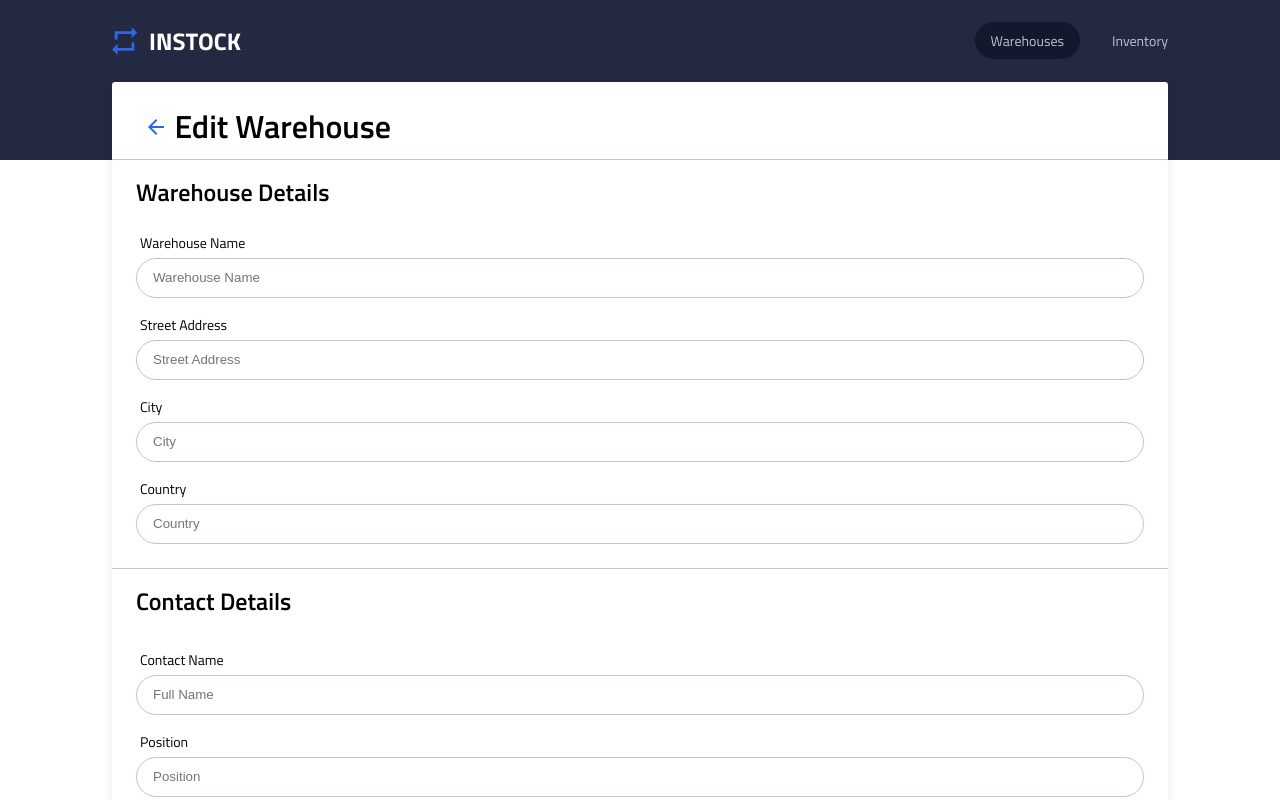
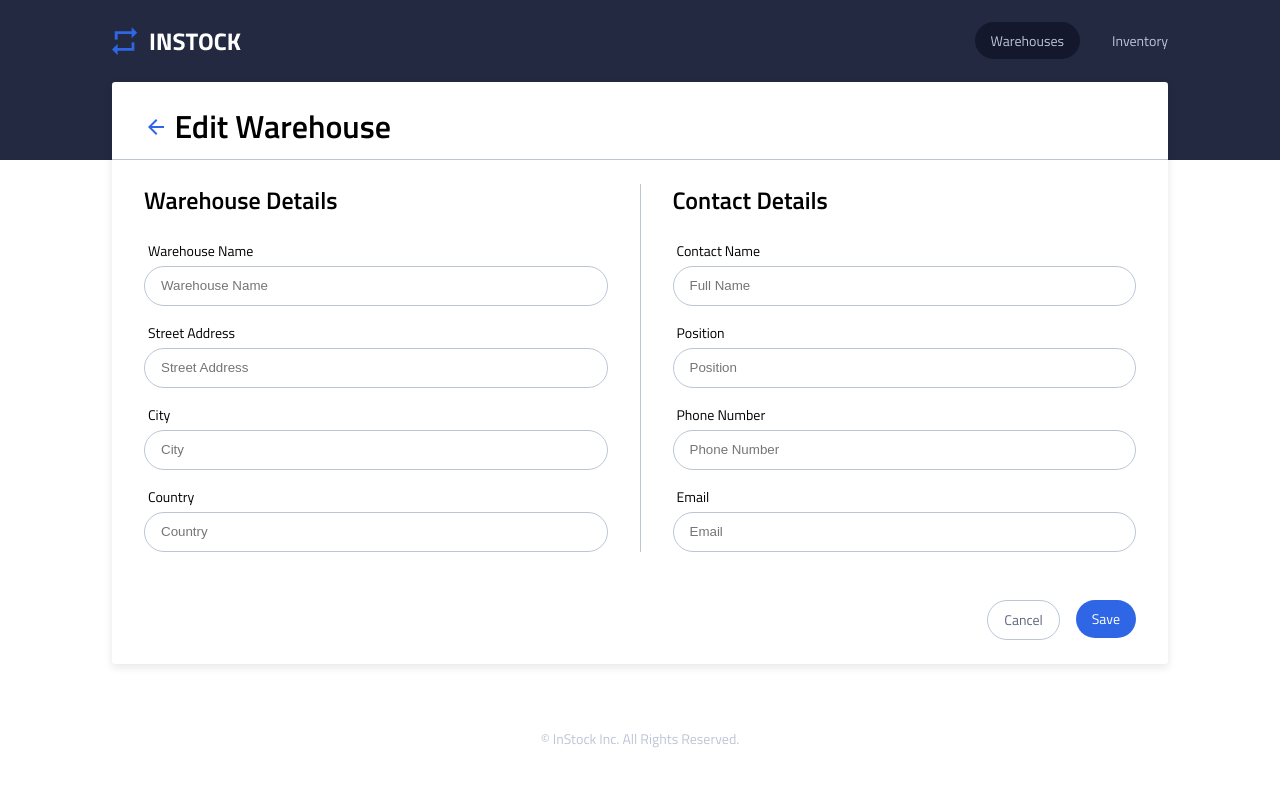
Before and after one commit to Muudy12/golden-lions-InStock, a React (Vite) app: page /warehouses/1/edit in a window 1280 px wide. Shown: the top 800 px of the page. Built offline with nearby package versions, Linux system fonts and the light colour scheme; a web font is replaced by a local one.

Commit message:
Add styling for the tablet screen size for the warehouse edit page

```diff
--- a/src/pages/Warehouses/EditWarehouse/EditWarehouse.jsx
+++ b/src/pages/Warehouses/EditWarehouse/EditWarehouse.jsx
@@ -10,7 +10,8 @@ function EditWarehouse() {
         <ReactSVG className="edit__header-icon" src={ArrowBackIcon} />
         <h1 className="edit__header-title">Edit Warehouse</h1>
       </div>
-      <form className="edit__form">
+      <form className="edit__form-wrapper">
+        <div className="edit__form">
           <div className="edit__form-warehouse">
             <h2 className="edit__form-warehouse-title">Warehouse Details</h2>
             <h3 className="edit__form-label">Warehouse Name</h3>
@@ -73,6 +74,7 @@ function EditWarehouse() {
               name="email"
             />
           </div>
+        </div>
         <div className="edit__form-buttons">
           <div className="edit__form-buttons-cancel">Cancel</div>
           <div className="edit__form-buttons-save">Save</div>
--- a/src/pages/Warehouses/EditWarehouse/EditWarehouse.scss
+++ b/src/pages/Warehouses/EditWarehouse/EditWarehouse.scss
@@ -33,12 +33,23 @@
             padding-top: 0.5rem;
         }
     }
+    &__form-wrapper{
+        width: 100%;
+        padding-top: 1.5rem;
+        padding-bottom: 1rem;
+        @include tablet{
+            flex-direction: row;
+        }
+    }
     &__form{
         box-sizing: border-box;
         width: 100%;
         display: flex;
         flex-direction: column;
         padding-bottom: 1rem;
+        @include tablet{
+            flex-direction: row;
+        }
         &-label{
             margin: 0rem;
             padding: 1rem  .25rem  .25rem  .25rem;
@@ -55,6 +66,12 @@
             flex-direction: column;
             padding: 1rem  1.5rem  1.5rem  1.5rem;
             border-bottom: 0.1rem solid $secondary-cloud-color;
+            @include tablet{
+                border-bottom: none;
+                border-right: 0.1rem solid $secondary-cloud-color;
+                flex: 1;
+                padding: 0rem  2rem;
+            }
             &-title{
                 margin: 0rem;
                 padding-bottom: .5rem;
@@ -64,9 +81,13 @@
             display: flex;
             flex-direction: column;
             padding: 1rem  1.5rem  1.5rem  1.5rem;
+            @include tablet{
+                flex: 1;
+                padding: 0rem  2rem;
+            }
             &-title{
                 margin: 0rem;
-                padding-bottom: 1rem;
+                padding-bottom: .5rem;
             }
         }
         &-buttons{
@@ -75,6 +96,11 @@
             justify-content: center;
             padding: 1rem  1.5rem  .5rem  1.5rem;
             gap: 1rem;
+            @include tablet{
+                justify-content: flex-end;
+                padding-top: 2rem;
+                padding-right: 2rem;
+            }
             &-save{
                 border-radius: 1.25rem;
                 height: 2.25rem;
@@ -84,6 +110,11 @@
                 display: flex;
                 justify-content: center;
                 align-items: center;
+                @include tablet{
+                    flex: 0;
+                    height: 2.375rem;
+                    padding: 0rem  1rem;
+                }
                 &:hover{
                     background-color: $background-graphite-color;
                 }
@@ -96,6 +127,11 @@
                 justify-content: center;
                 align-items: center;
                 color: $secondary-slate-color;
+                @include tablet{
+                    flex: 0;
+                    height: 2.375rem;
+                    padding: 0rem  1rem;
+                }
                 &:hover{
                     border-color: $primary-element-color;
                     color: $primary-element-color;
```
Lines whose indentation alone changed are shown as unchanged.
